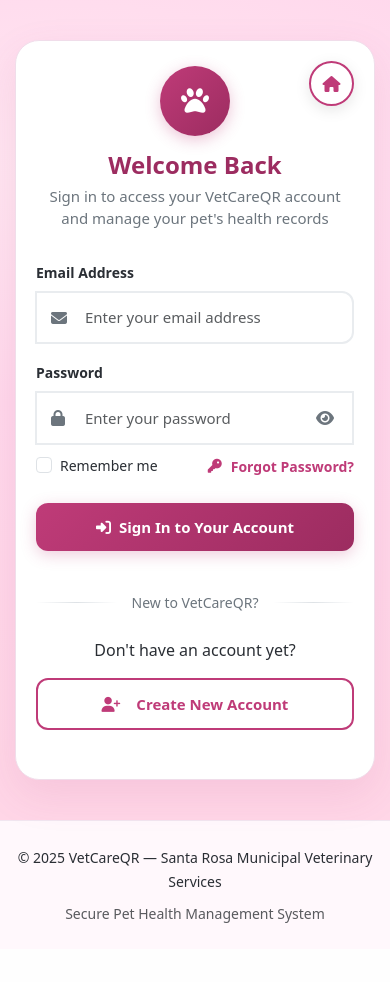
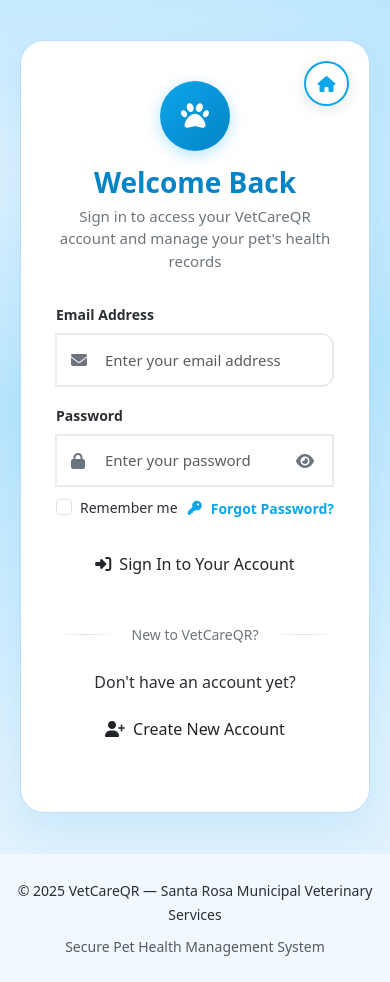
Before and after one commit to CEITE/group042025, a PHP site: page /login.php in a window 390 px wide. Before the commit the page ends 923 px from the top, so only its background shows below. Run offline with PHP 8.4, Linux system fonts and the light colour scheme.

Commit message:
Update login.php

```diff
--- a/login.php
+++ b/login.php
@@ -66,12 +66,14 @@ if ($_SERVER["REQUEST_METHOD"] == "POST") {
 
   <style>
     :root {
-      --pink: #ffd6e7;
-      --pink-2: #f7c5e0;
-      --pink-dark: #bf3b78;
-      --pink-darker: #9c2c60;
-      --ink: #2a2e34;
-      --gray-light: #f8f9fa;
+  --primary: #0ea5e9;
+  --primary-dark: #0284c7;
+  --primary-light: #e0f2fe;
+  --secondary: #8b5cf6;
+  --light: #f0f9ff;
+  --success: #10b981;
+  --warning: #f59e0b;
+  --danger: #ef4444;
 }
 
 * {
@@ -82,7 +84,7 @@ if ($_SERVER["REQUEST_METHOD"] == "POST") {
 
 body {
   font-family: system-ui, "Segoe UI", Roboto, Arial, sans-serif;
-      color: var(--ink);
+  color: #2a2e34;
   background: #fff;
   display: flex;
   flex-direction: column;
@@ -97,9 +99,9 @@ if ($_SERVER["REQUEST_METHOD"] == "POST") {
   justify-content: center;
   background: radial-gradient(
     1200px 600px at 15% 20%,
-        #ffe7f2 0%,
-        #ffd8ec 40%,
-        var(--pink) 100%
+    #e0f2fe 0%,
+    #bae6fd 40%,
+    var(--primary-light) 100%
   );
   padding: 40px 20px;
   position: relative;
@@ -107,9 +109,9 @@ if ($_SERVER["REQUEST_METHOD"] == "POST") {
 
 .login-card {
   background: #fff;
-      border: 1px solid #f0ddea;
+  border: 1px solid #bfdbfe;
   border-radius: 24px;
-      box-shadow: 0 15px 40px rgba(184, 71, 129, 0.12);
+  box-shadow: 0 15px 40px rgba(14, 165, 233, 0.12);
   padding: 40px 35px;
   max-width: 450px;
   width: 100%;
@@ -120,7 +122,7 @@ if ($_SERVER["REQUEST_METHOD"] == "POST") {
 
 .login-card:hover {
   transform: translateY(-5px);
-      box-shadow: 0 20px 50px rgba(184, 71, 129, 0.15);
+  box-shadow: 0 20px 50px rgba(14, 165, 233, 0.15);
 }
 
 .logo-container {
@@ -129,7 +131,7 @@ if ($_SERVER["REQUEST_METHOD"] == "POST") {
 }
 
 .logo-icon {
-      background: linear-gradient(135deg, var(--pink-dark), var(--pink-darker));
+  background: linear-gradient(135deg, var(--primary), var(--primary-dark));
   color: white;
   width: 70px;
   height: 70px;
@@ -139,13 +141,13 @@ if ($_SERVER["REQUEST_METHOD"] == "POST") {
   justify-content: center;
   margin: 0 auto 15px;
   font-size: 28px;
-      box-shadow: 0 4px 15px rgba(191, 59, 120, 0.3);
+  box-shadow: 0 4px 15px rgba(14, 165, 233, 0.3);
 }
 
 .welcome-title {
   font-weight: 800;
   margin-bottom: 5px;
-      color: var(--pink-darker);
+  color: var(--primary-dark);
   font-size: 28px;
 }
 
@@ -159,7 +161,7 @@ if ($_SERVER["REQUEST_METHOD"] == "POST") {
 .form-label {
   font-weight: 600;
   margin-bottom: 8px;
-      color: var(--ink);
+  color: #2a2e34;
   font-size: 14px;
 }
 
@@ -176,8 +178,8 @@ if ($_SERVER["REQUEST_METHOD"] == "POST") {
 }
 
 .form-control:focus {
-      box-shadow: 0 0 0 3px rgba(191, 59, 120, 0.15);
-      border-color: var(--pink-dark);
+  box-shadow: 0 0 0 3px rgba(14, 165, 233, 0.15);
+  border-color: var(--primary);
   transform: translateY(-1px);
 }
 
@@ -207,34 +209,34 @@ if ($_SERVER["REQUEST_METHOD"] == "POST") {
 }
 
 .password-toggle:hover {
-      color: var(--pink-dark);
-      background: rgba(191, 59, 120, 0.1);
+  color: var(--primary);
+  background: rgba(14, 165, 233, 0.1);
 }
 
-    .btn-pink {
-      background: linear-gradient(135deg, var(--pink-dark), var(--pink-darker));
+.btn-primary {
+  background: linear-gradient(135deg, var(--primary), var(--primary-dark));
   color: #fff;
   border: none;
   border-radius: 12px;
   padding: 0.9rem 1.2rem;
   font-weight: 700;
   transition: all 0.3s ease;
-      box-shadow: 0 4px 15px rgba(191, 59, 120, 0.25);
+  box-shadow: 0 4px 15px rgba(14, 165, 233, 0.25);
   font-size: 16px;
   position: relative;
   overflow: hidden;
 }
 
-    .btn-pink:hover {
+.btn-primary:hover {
   transform: translateY(-2px);
-      box-shadow: 0 8px 25px rgba(191, 59, 120, 0.35);
+  box-shadow: 0 8px 25px rgba(14, 165, 233, 0.35);
 }
 
-    .btn-pink:active {
+.btn-primary:active {
   transform: translateY(0);
 }
 
-    .btn-pink::before {
+.btn-primary::before {
   content: '';
   position: absolute;
   top: 0;
@@ -245,14 +247,14 @@ if ($_SERVER["REQUEST_METHOD"] == "POST") {
   transition: left 0.5s;
 }
 
-    .btn-pink:hover::before {
+.btn-primary:hover::before {
   left: 100%;
 }
 
-    .btn-outline-pink {
+.btn-outline-primary {
   background: transparent;
-      color: var(--pink-dark);
-      border: 2px solid var(--pink-dark);
+  color: var(--primary);
+  border: 2px solid var(--primary);
   border-radius: 12px;
   padding: 0.9rem 1.2rem;
   font-weight: 700;
@@ -264,15 +266,15 @@ if ($_SERVER["REQUEST_METHOD"] == "POST") {
   gap: 8px;
 }
 
-    .btn-outline-pink:hover {
-      background: var(--pink-dark);
+.btn-outline-primary:hover {
+  background: var(--primary);
   color: #fff;
   transform: translateY(-2px);
-      box-shadow: 0 4px 15px rgba(191, 59, 120, 0.2);
+  box-shadow: 0 4px 15px rgba(14, 165, 233, 0.2);
 }
 
 .forgot-link {
-      color: var(--pink-dark);
+  color: var(--primary);
   text-decoration: none;
   font-weight: 600;
   font-size: 14px;
@@ -283,7 +285,7 @@ if ($_SERVER["REQUEST_METHOD"] == "POST") {
 }
 
 .forgot-link:hover {
-      color: var(--pink-darker);
+  color: var(--primary-dark);
   text-decoration: underline;
   transform: translateX(2px);
 }
@@ -321,8 +323,8 @@ if ($_SERVER["REQUEST_METHOD"] == "POST") {
 }
 
 footer {
-      background: #fff8fc;
-      border-top: 1px solid #f1e6f0;
+  background: #f0f9ff;
+  border-top: 1px solid #e0f2fe;
   padding: 1.5rem 0;
   margin-top: auto;
   text-align: center;
@@ -331,8 +333,8 @@ if ($_SERVER["REQUEST_METHOD"] == "POST") {
 /* Back to Home Button Styles */
 .back-home-btn-sm {
   background: rgba(255, 255, 255, 0.9);
-      border: 2px solid var(--pink-dark);
-      color: var(--pink-dark);
+  border: 2px solid var(--primary);
+  color: var(--primary);
   border-radius: 50%;
   width: 45px;
   height: 45px;
@@ -346,10 +348,10 @@ if ($_SERVER["REQUEST_METHOD"] == "POST") {
 }
 
 .back-home-btn-sm:hover {
-      background: var(--pink-dark);
+  background: var(--primary);
   color: white;
   transform: translateX(-3px) scale(1.05);
-      box-shadow: 0 6px 20px rgba(191, 59, 120, 0.3);
+  box-shadow: 0 6px 20px rgba(14, 165, 233, 0.3);
 }
 
 /* Floating decorative elements */
@@ -392,72 +394,6 @@ if ($_SERVER["REQUEST_METHOD"] == "POST") {
   50% {
     transform: translateY(-20px) rotate(180deg);
   }
-    }
-
-    /* Responsive Design */
-    @media (max-width: 768px) {
-      .login-section {
-        padding: 20px 15px;
-      }
-
-      .login-card {
-        padding: 30px 25px;
-        margin: 20px 0;
-      }
-
-      .floating-element {
-        display: none;
-      }
-    }
-
-    @media (max-width: 480px) {
-      .login-card {
-        padding: 25px 20px;
-      }
-
-      .welcome-title {
-        font-size: 24px;
-      }
-
-      .btn-pink, .btn-outline-pink {
-        padding: 0.8rem 1rem;
-        font-size: 15px;
-      }
-    }
-
-    /* Loading animation for button */
-    .btn-loading {
-      position: relative;
-      color: transparent !important;
-    }
-
-    .btn-loading::after {
-      content: '';
-      position: absolute;
-      width: 20px;
-      height: 20px;
-      top: 50%;
-      left: 50%;
-      margin: -10px 0 0 -10px;
-      border: 2px solid #ffffff;
-      border-radius: 50%;
-      border-top-color: transparent;
-      animation: spin 1s ease-in-out infinite;
-    }
-
-    @keyframes spin {
-      to { transform: rotate(360deg); }
-    }
-
-    /* Success animation */
-    @keyframes success {
-      0% { transform: scale(1); }
-      50% { transform: scale(1.05); }
-      100% { transform: scale(1); }
-    }
-
-    .success-animation {
-      animation: success 0.5s ease-in-out;
 }
   </style>
 </head>
@@ -655,4 +591,5 @@ if ($_SERVER["REQUEST_METHOD"] == "POST") {
                 'color: #666; font-size: 12px;');
   </script>
 </body>
+
 </html>
```
Lines whose indentation alone changed are shown as unchanged.
